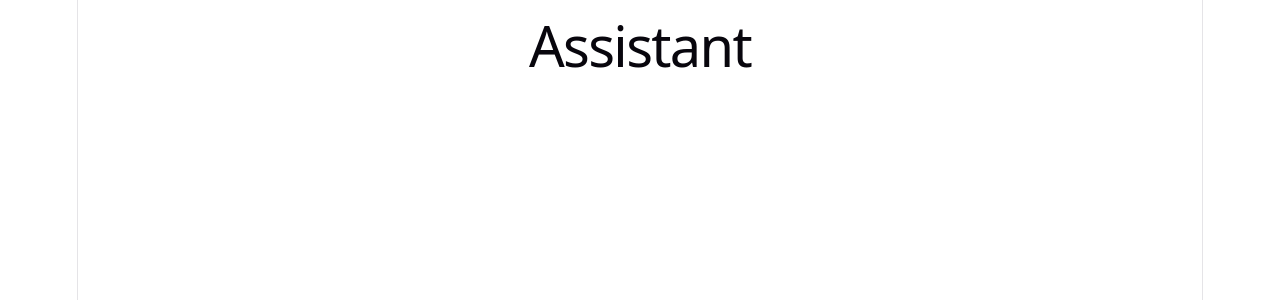
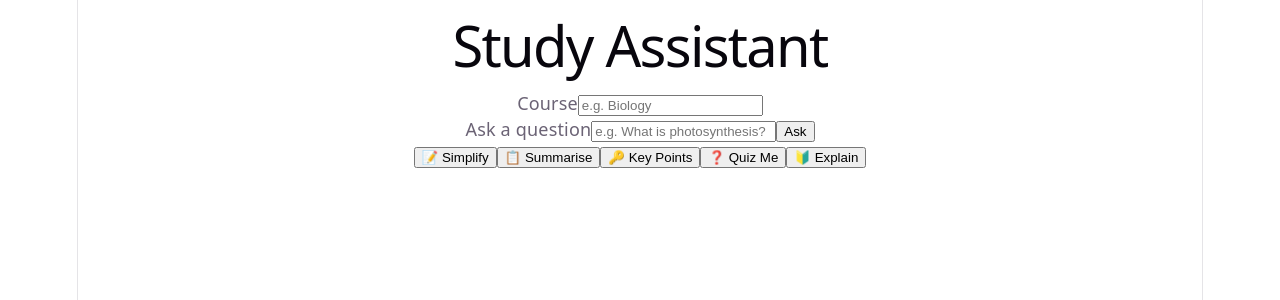
Before and after one commit to Adera2005/lucky-scheduler-frontend, a React app: page /assistant in a window 1280 px wide. Shown: the top 300 px of the page. Built offline with nearby package versions, Linux system fonts and the light colour scheme; the HTML template or start-up script is replaced by a standard one.

Commit message:
Added Schedule and Assistant pages

```diff
--- a/src/pages/Assistant.jsx
+++ b/src/pages/Assistant.jsx
@@ -1,9 +1,105 @@
+import { useState } from 'react';
+import api from '../services/api.js';
+
+
+
 function Assistant(){
+const [question, setQuestion] = useState('');
+const [course, setCourse] = useState('');
+const [answer, setAnswer] = useState('');
+const [loading, setLoading] = useState(false);
+const [error, setError] = useState('');
+const [messages, setMessages] = useState([]);
 
-    return(
-        <>
-        <h1>Assistant</h1>
-        </>
-    )
+const askQuestion = async (customQuestion) => {
+  const questionToAsk = customQuestion || question;
+
+  if (!questionToAsk || !course) {
+    setError('Please enter both a course and a question.');
+    return;
+  }
+
+  setLoading(true);
+  setError('');
+
+  try {
+    const response = await api.post('/api/schedules/assistant/ask', {
+      question: questionToAsk,
+      course,
+    });
+
+    const newMessage = {
+      question: questionToAsk,
+      answer: response.data.data.answer,
+    };
+
+    setMessages([...messages, newMessage]);
+    setQuestion('');
+  } catch (err) {
+    setError('Failed to get answer. Please try again.');
+  } finally {
+    setLoading(false);
+  }
+};
+
+// Smart preset buttons
+const presetButtons = [
+  { label: '📝 Simplify', prompt: 'Simplify this topic in simple terms: ' },
+  { label: '📋 Summarise', prompt: 'Give me a brief summary of: ' },
+  { label: '🔑 Key Points', prompt: 'List the most important key points of: ' },
+  { label: '❓ Quiz Me', prompt: 'Generate 5 quiz questions about: ' },
+  { label: '🔰 Explain', prompt: 'Explain this like I am a beginner: ' },
+];
+    return (
+  <>
+    <h1>Study Assistant</h1>
+
+    {error && <p style={{ color: 'red' }}>{error}</p>}
+
+    <div>
+      <label>Course</label>
+      <input
+        type="text"
+        value={course}
+        onChange={(e) => setCourse(e.target.value)}
+        placeholder="e.g. Biology"
+      />
+    </div>
+
+    <div>
+      <label>Ask a question</label>
+      <input
+        type="text"
+        value={question}
+        onChange={(e) => setQuestion(e.target.value)}
+        placeholder="e.g. What is photosynthesis?"
+      />
+      <button onClick={() => askQuestion()} disabled={loading}>
+        {loading ? 'Thinking...' : 'Ask'}
+      </button>
+    </div>
+
+    <div>
+      {presetButtons.map((btn) => (
+        <button
+          key={btn.label}
+          onClick={() => askQuestion(`${btn.prompt}${course}`)}
+          disabled={loading}
+        >
+          {btn.label}
+        </button>
+      ))}
+    </div>
+
+    <div>
+      {messages.map((msg, index) => (
+        <div key={index} style={{ border: '1px solid gray', margin: '10px', padding: '10px' }}>
+          <p><strong>You:</strong> {msg.question}</p>
+          <p><strong>Gemini:</strong> {msg.answer}</p>
+        </div>
+      ))}
+    </div>
+  </>
+);
 }
 export default Assistant
--- a/src/pages/Schedule.jsx
+++ b/src/pages/Schedule.jsx
@@ -1,9 +1,99 @@
+import { useState,useEffect } from 'react'
+import { useParams,useNavigate} from 'react-router-dom'
+import api from '../services/api.js'
 function Schedule(){
+const { id } = useParams();
+const navigate = useNavigate();
+const [schedule,setSchedule] = useState(null);
+const [loading,setLoading] = useState(true);
+const [error,setError] = useState('');
+const [videos,setVideos] = useState([]);
+useEffect(() => {
+  const fetchSchedule = async () => {
+    try {
+      const response = await api.get(`/api/schedules/${id}`);
+      setSchedule(response.data.data.schedule);
 
-    return(
+      // Fetch YouTube videos for this course
+      const videoResponse = await api.get(`/api/schedules/youtube/search?topic=${response.data.data.schedule.course}`);
+      setVideos(videoResponse.data.data.videos);
+
+    } catch (err) {
+      if (err.response?.status === 401) {
+        navigate('/');
+      } else {
+        setError('Failed to load your schedule.');
+      }
+    } finally {
+      setLoading(false);
+    }
+  };
+
+  fetchSchedule();
+}, [id]);
+const completeTask = async (day) => {
+  try {
+    const response = await api.patch(`/api/schedules/${id}/complete/${day}`);
+    setSchedule(response.data.data.schedule);
+  } catch (err) {
+    alert('Failed to mark task complete.');
+  }
+};
+
+const reschedule = async () => {
+  try {
+    const response = await api.patch(`/api/schedules/${id}/reschedule`, { extraDays: 3 });
+    setSchedule(response.data.data.schedule);
+    alert('Schedule updated successfully!');
+  } catch (err) {
+    alert('Failed to reschedule.');
+  }
+};
+
+    return (
+    <>
+      {loading && <p>Loading schedule...</p>}
+      {error && <p style={{ color: 'red' }}>{error}</p>}
+
+      {schedule && (
         <>
-        <h1>Schedule</h1>
+          <h1>{schedule.course} — Study Schedule</h1>
+          <p>Total Pages: {schedule.totalPages}</p>
+          <p>Total Days: {schedule.totalDays}</p>
+          <p>Pages per day: {schedule.pagesPerDay}</p>
+
+          <button onClick={reschedule}>Reschedule Missed Tasks</button>
+
+          <h2>Daily Tasks</h2>
+          {schedule.dailyTasks.map((task, index) => (
+            <div key={index} style={{ border: '1px solid gray', margin: '10px', padding: '10px' }}>
+              <p>Day {task.day} — {task.startTime} to {task.endTime}</p>
+              <p>Pages: {task.pages}</p>
+              <p>Status: {task.completed ? '✅ Completed' : '⏳ Pending'}</p>
+              {task.rescheduled && <p>🔄 Rescheduled</p>}
+              {!task.completed && (
+                <button onClick={() => completeTask(task.day)}>
+                  Mark Complete
+                </button>
+              )}
+            </div>
+          ))}
+
+          <h2>Recommended Videos for {schedule.course}</h2>
+          {videos.map((video) => (
+            <div key={video.videoId} style={{ margin: '10px' }}>
+              <img src={video.thumbnail} alt={video.title} width="200" />
+              <p>{video.title}</p>
+              <p>{video.channel}</p>
+              <a href={video.url} target="_blank" rel="noreferrer">
+                Watch on YouTube
+              </a>
+            </div>
+          ))}
         </>
-    )
+      )}
+    </>
+  );
 }
+
 export default Schedule
--- a/src/pages/Signup.jsx
+++ b/src/pages/Signup.jsx
@@ -1,6 +1,6 @@
 import { useState } from "react";
 import { useNavigate,Link } from "react-router-dom";
-import api from "../services/api";
+import api from "../services/api.js";
 
 function Signup(){
 
```
